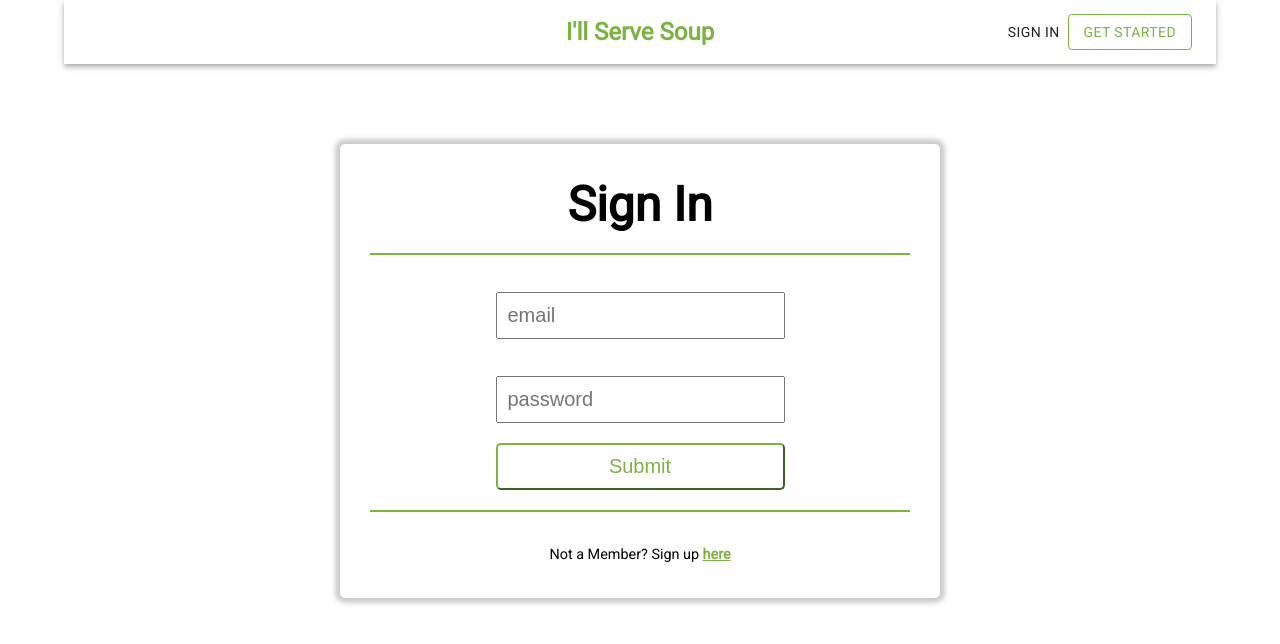
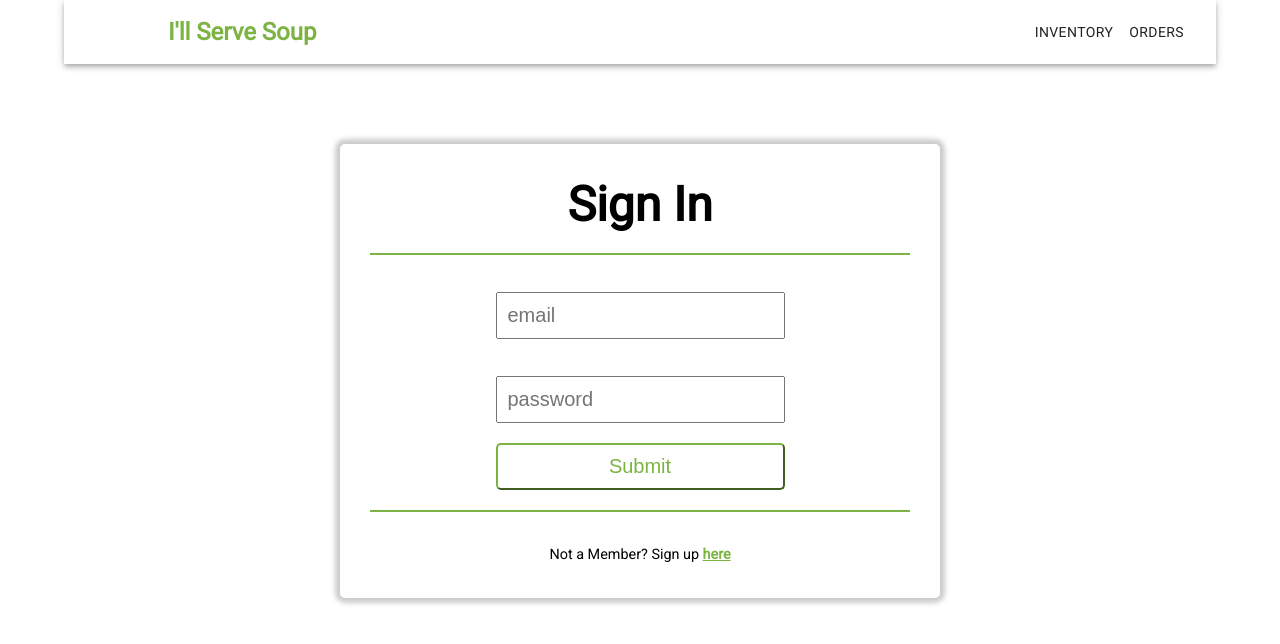
Before and after one commit to build-i-ll-serve-soup/Frontend, a React (Create React App) app in the folder i-ll-serve-soup/: page /login in a window 1280 px wide. Shown: the top 644 px of the page. Built offline with nearby package versions, Linux system fonts and the light colour scheme.

Commit message:
Restructured components to handle authorization

```diff
--- a/i-ll-serve-soup/src/App.js
+++ b/i-ll-serve-soup/src/App.js
@@ -1,16 +1,17 @@
 import React, { useState, useEffect } from 'react';
+import { Route } from 'react-router-dom';
 import './App.css';
 import Nav from './components/Nav';
-import { Route } from 'react-router-dom';
-import Login from './components/Login';
-import Signup from './components/Signup';
-
+import Login from './components/Auth/Login';
+import Signup from './components/Auth/Signup';
 function App() {
-  const [ login, setLogin ] = useState(false);
+  const [ isLoggedIn, setLoggedin ] = useState(true);
 
   return (
     <div className="App">
-      { login ? <h1>logged in</h1> : <Nav login={login} setLogin={setLogin}/> }
+      <Nav login={isLoggedIn} setLoggedin={setLoggedin}/>
+      <Route path="/login" component={Login} />
+      <Route path="/signup" component={Signup} />
     </div>
   );
 }
--- a/i-ll-serve-soup/src/components/Login.js
+++ b/i-ll-serve-soup/src/components/Auth/Login.js
@@ -1,20 +1,17 @@
 import React, { useState } from "react";
 import { Link } from "react-router-dom";
-
+import '../../App.css';
 import axios from "axios";
 
 const deployedUrl = "https://bw-ill-serve-soup.herokuapp.com";
-const localUrl = "http://localhost:5000";
 
 const Login = props => {
   const [user, setUser] = useState("");
-  console.log(props.login);
+
   const changeHandler = event => {
     // console.log(event)
     setUser({ ...user, [event.target.name]: event.target.value });
   };
-
-  console.log(user);
 
   const submitForm = event => {
     // console.log(event);
@@ -28,16 +25,7 @@ const Login = props => {
       .catch(err => {
         console.log("Error:", err);
       });
-
-    // const newUser = {
-    //     ...user,
-    //     id:Date.now()
-    // }
-    // props.addNewUser(user);
-    // console.log(newUser)
   };
-
-  //username and password are the only fields required to login
 
   return (
     <div className="onboard-form">
--- a/i-ll-serve-soup/src/components/Signup.js
+++ b/i-ll-serve-soup/src/components/Auth/Signup.js
@@ -1,6 +1,6 @@
 import React, { useState } from "react"; // Import useEffect
 import { Form, Field, withFormik } from "formik";
-import "../App.css";
+import '../../App.css';
 import axios from "axios";
 
 const deployedUrl = "https://bw-ill-serve-soup.herokuapp.com";
--- a/i-ll-serve-soup/src/components/Nav.js
+++ b/i-ll-serve-soup/src/components/Nav.js
@@ -1,25 +1,24 @@
-import React from 'react';
-import { Route, Link } from 'react-router-dom';
-import { makeStyles } from '@material-ui/core/styles';
-import AppBar from '@material-ui/core/AppBar';
-import Toolbar from '@material-ui/core/Toolbar';
-import Typography from '@material-ui/core/Typography';
-import Button from '@material-ui/core/Button';
-import Login from './Login';
-import Signup from './Signup';
+import React from "react";
+import { Link } from "react-router-dom";
+import { makeStyles } from "@material-ui/core/styles";
+import AppBar from "@material-ui/core/AppBar";
+import Toolbar from "@material-ui/core/Toolbar";
+import Typography from "@material-ui/core/Typography";
+import Button from "@material-ui/core/Button";
+
 const useStyles = makeStyles(theme => ({
   root: {
-    flexGrow: 1,
+    flexGrow: 1
   },
   title: {
     flexGrow: 1,
-    fontWeight: 'bold',
-    color: '#7cb342',
-    marginRight: '-12rem'
+    fontWeight: "bold",
+    color: "#7cb342",
+    marginRight: "-12rem"
   },
   getStarted: {
-      color: '#7cb342',
-      borderColor: '#7cb342',
+    color: "#7cb342",
+    borderColor: "#7cb342"
   }
 }));
 
@@ -28,18 +27,37 @@ export default function Nav(props) {
 
   return (
     <div className={classes.root}>
+      {props.login ? (
+        <AppBar position="static" color="white">
+          <Toolbar>
+            <Typography variant="h5" className={classes.title} style={{textAlign: 'left', paddingLeft: '5rem'}}>
+              I'll Serve Soup
+            </Typography>
+            <Link default to="/inventory">
+              <Button>Inventory</Button>
+            </Link>
+            <Link to="/orders">
+              <Button>Orders</Button>
+            </Link>
+          </Toolbar>
+        </AppBar>
+      ) : (
         <AppBar position="static" color="white">
           <Toolbar>
             <Typography variant="h5" className={classes.title}>
               I'll Serve Soup
             </Typography>
-          <Link to='/login'><Button>Sign In</Button></Link>
-          <Link to='/signup'><Button variant="outlined" className={classes.getStarted}>Get Started</Button></Link>
+            <Link default to="/login">
+              <Button>Sign In</Button>
+            </Link>
+            <Link to="/signup">
+              <Button variant="outlined" className={classes.getStarted}>
+                Get Started
+              </Button>
+            </Link>
           </Toolbar>
         </AppBar>
-
-      <Route default path='/login' component={Login} />
-      <Route path='/signup' component={Signup} />
+      )}
     </div>
   );
 }
```
Lines whose indentation alone changed are shown as unchanged.
